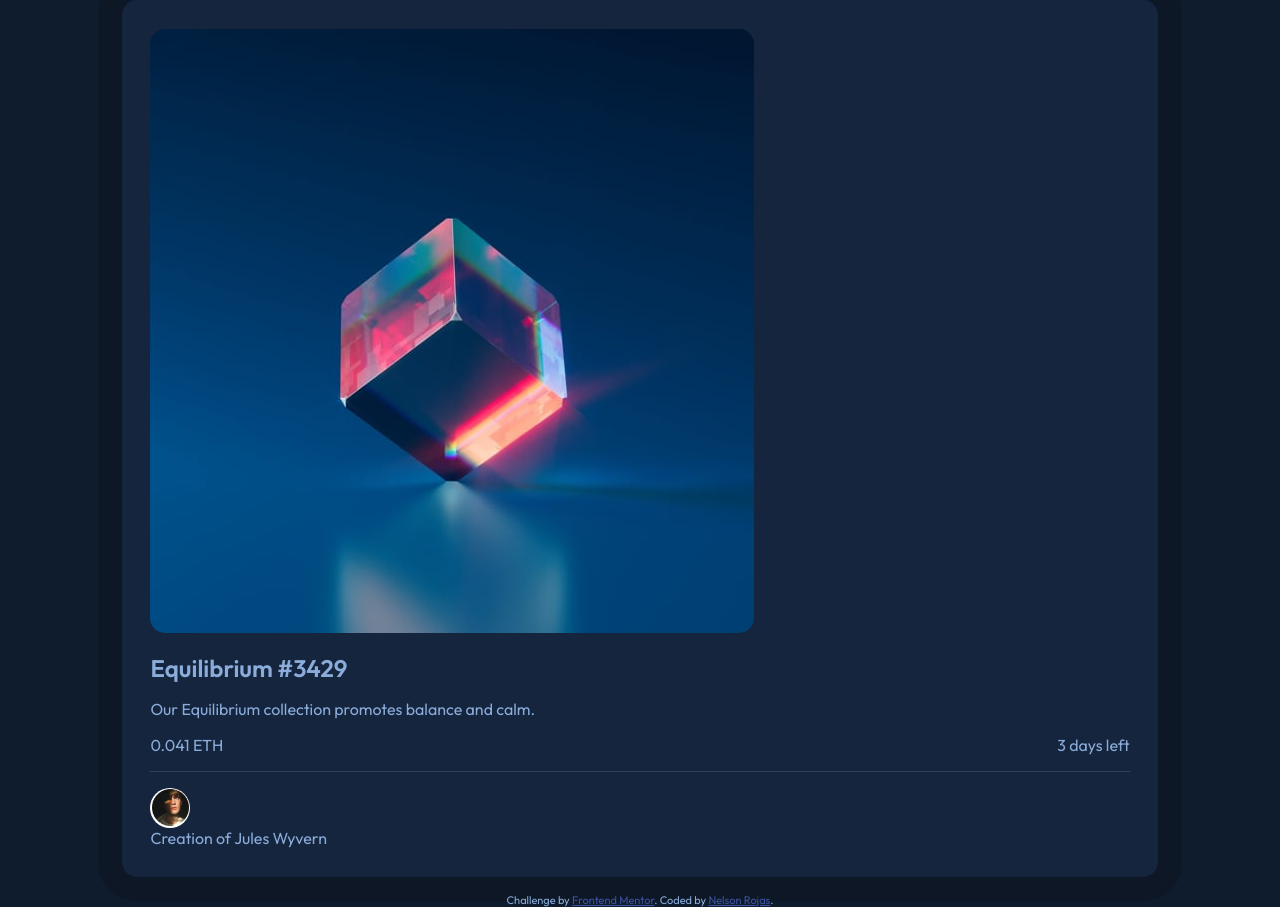
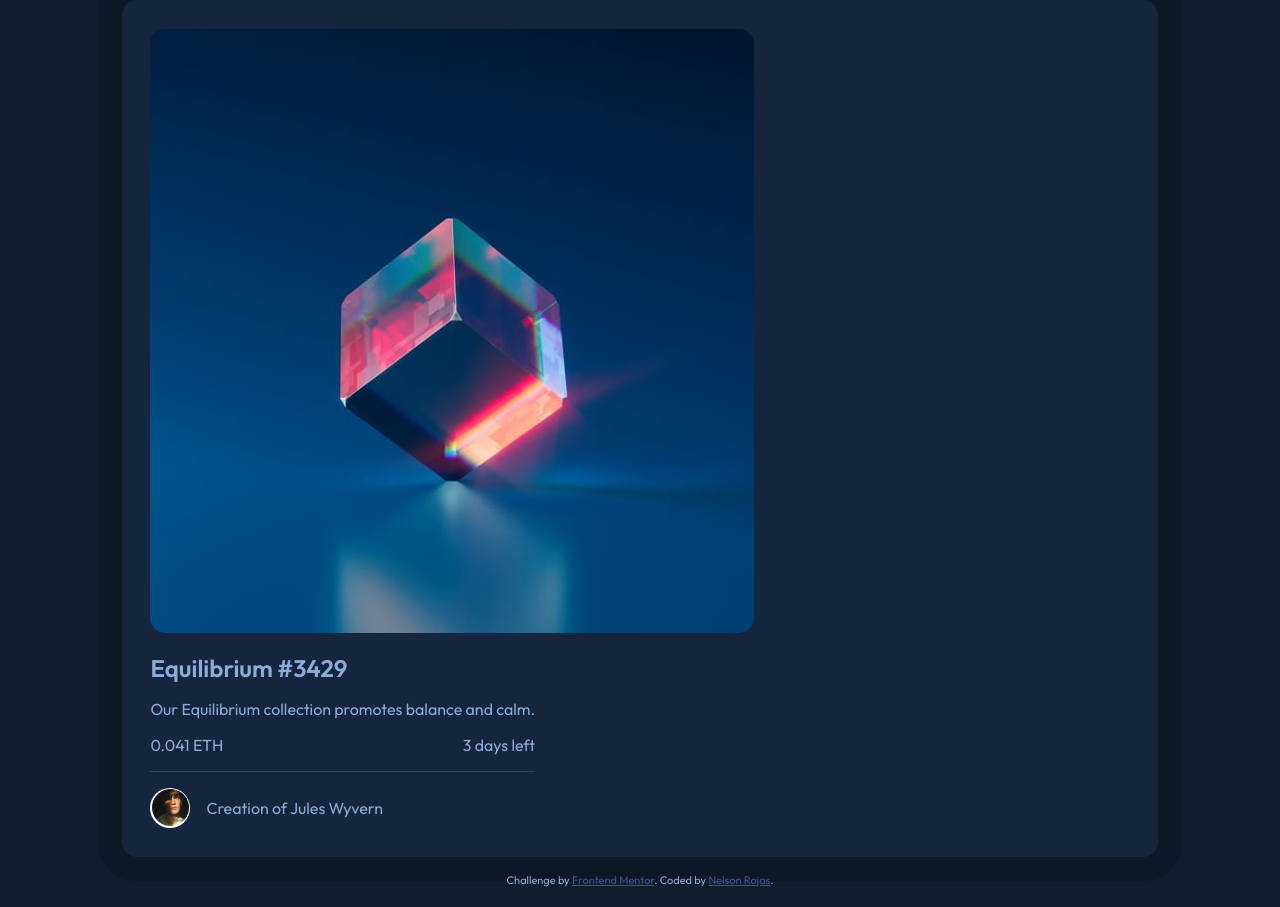
Before and after one commit to nrdevpy/nft-card, a plain HTML site: page index.html in a window 1280 px wide. Drawn offline with Linux system fonts and the light colour scheme.

Commit message:
Add creator styles

```diff
--- a/dist/css/main.css
+++ b/dist/css/main.css
@@ -62,6 +62,9 @@ img {
   display: -webkit-box;
   display: -ms-flexbox;
   display: flex;
+  -webkit-box-align: start;
+      -ms-flex-align: start;
+          align-items: flex-start;
   -webkit-box-pack: justify;
       -ms-flex-pack: justify;
           justify-content: space-between;
@@ -81,6 +84,9 @@ img {
   display: -webkit-box;
   display: -ms-flexbox;
   display: flex;
+  -webkit-box-align: start;
+      -ms-flex-align: start;
+          align-items: flex-start;
   -webkit-box-pack: justify;
       -ms-flex-pack: justify;
           justify-content: space-between;
@@ -92,10 +98,30 @@ img {
   border-bottom: 1px solid #2f415b;
 }
 
+.card__creator {
+  display: -webkit-box;
+  display: -ms-flexbox;
+  display: flex;
+  -webkit-box-align: center;
+      -ms-flex-align: center;
+          align-items: center;
+  -webkit-box-pack: justify;
+      -ms-flex-pack: justify;
+          justify-content: space-between;
+  -webkit-box-orient: horizontal;
+  -webkit-box-direction: normal;
+      -ms-flex-direction: row;
+          flex-direction: row;
+  gap: 1rem;
+}
+
 body {
   display: -webkit-box;
   display: -ms-flexbox;
   display: flex;
+  -webkit-box-align: center;
+      -ms-flex-align: center;
+          align-items: center;
   -webkit-box-pack: space-evenly;
       -ms-flex-pack: space-evenly;
           justify-content: space-evenly;
--- a/dist/sass/_card.scss
+++ b/dist/sass/_card.scss
@@ -19,4 +19,7 @@
         @include flex (row);
         border-bottom: 1px solid $line;
     }
+    &__creator {
+        @include flex (row, center, space-between);
+    }
 }
--- a/dist/sass/_mixins.scss
+++ b/dist/sass/_mixins.scss
@@ -1,10 +1,12 @@
 // Flex center
 @mixin flex (
     $flex-direction,
+    $align: flex-start,
     $justify: space-between,
     $gap: 1rem
 ) {
     display: flex;
+    align-items: $align;
     justify-content: $justify;
     flex-direction: $flex-direction;
     gap: $gap;
--- a/dist/sass/main.scss
+++ b/dist/sass/main.scss
@@ -1,7 +1,7 @@
 @import 'setup', 'card';
 
 body {
-    @include flex(column, space-evenly);
+    @include flex(column, center, space-evenly);
     height: 100vh;
     color: $soft-blue;
     background-color: $bg;
```
Also changed, not shown: 1 other file.
